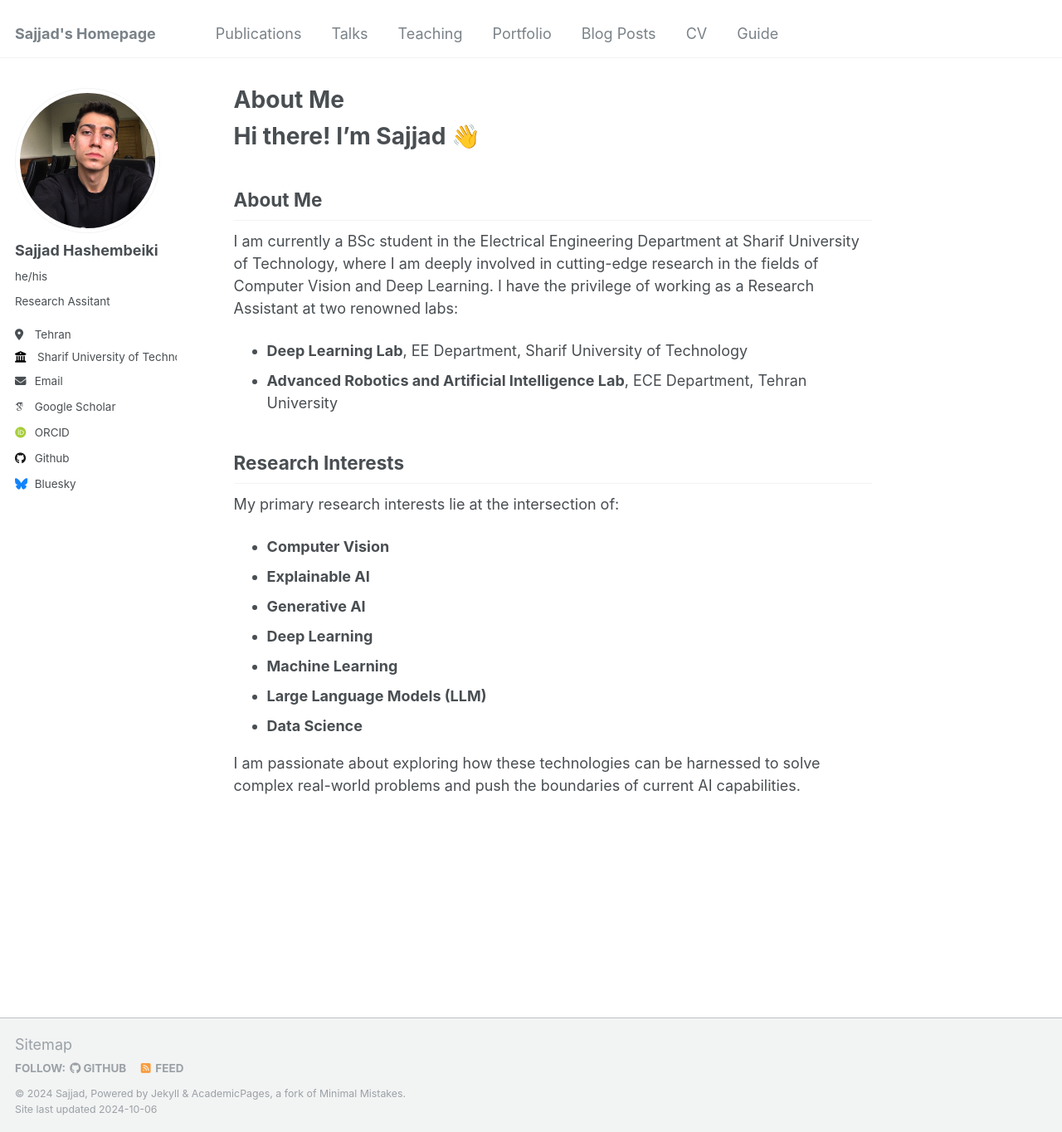
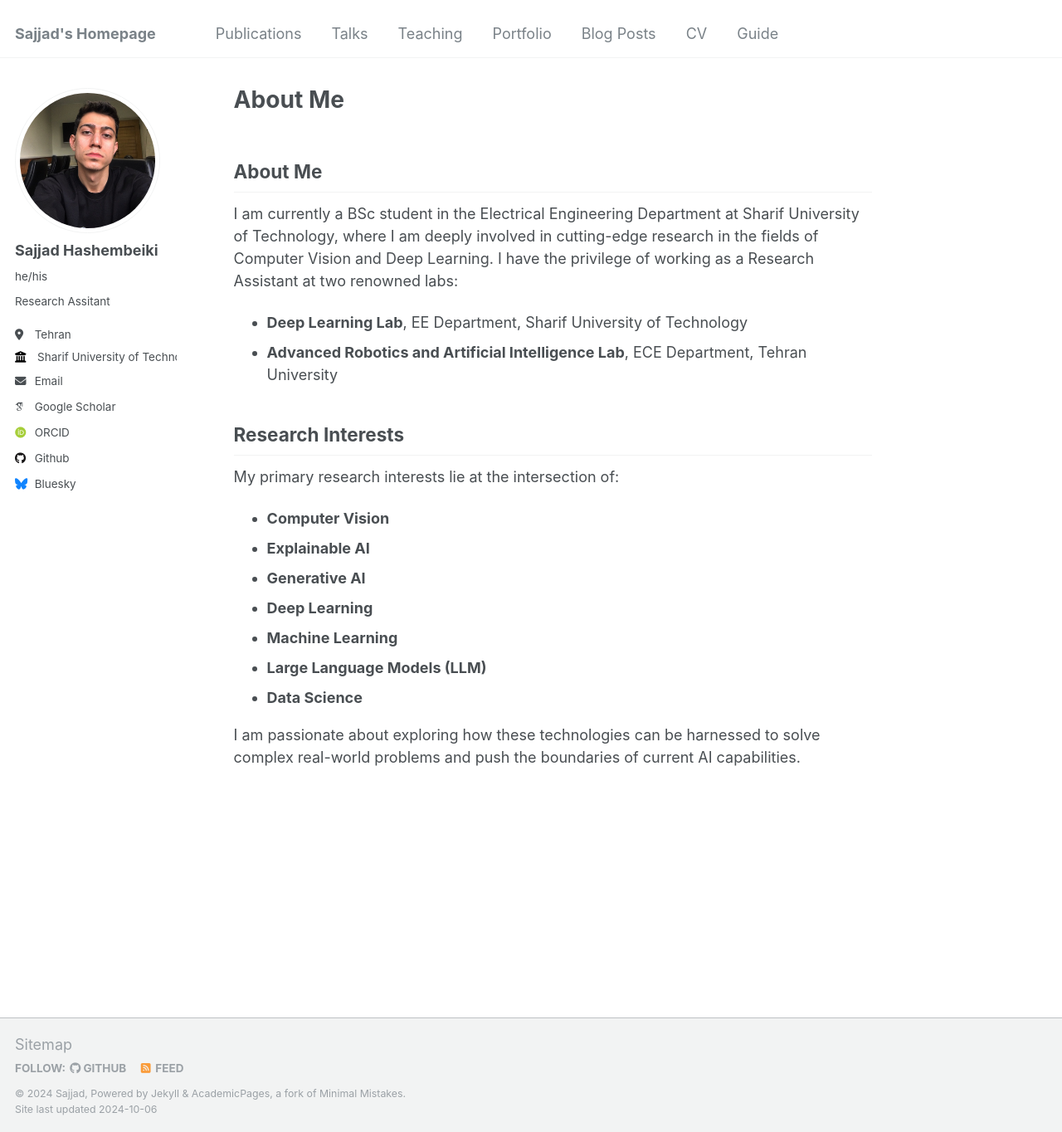
Before and after one commit to SajjadHm/sajjadhm.github.io, a Jekyll site: the page built from _pages/about.md, in a window 1280 px wide and 1364 px high. Shown: the whole window at 83% size. Built offline with Jekyll 4.4.1, drawn with Linux system fonts in a browser that asks for light colours; some web fonts are replaced.

Commit message:
Update about.md

```diff
--- a/_pages/about.md
+++ b/_pages/about.md
@@ -7,7 +7,7 @@ redirect_from:
   - /about.html
 ---
 
-# Hi there! I'm Sajjad 👋
+
 
 ## About Me
 
```
